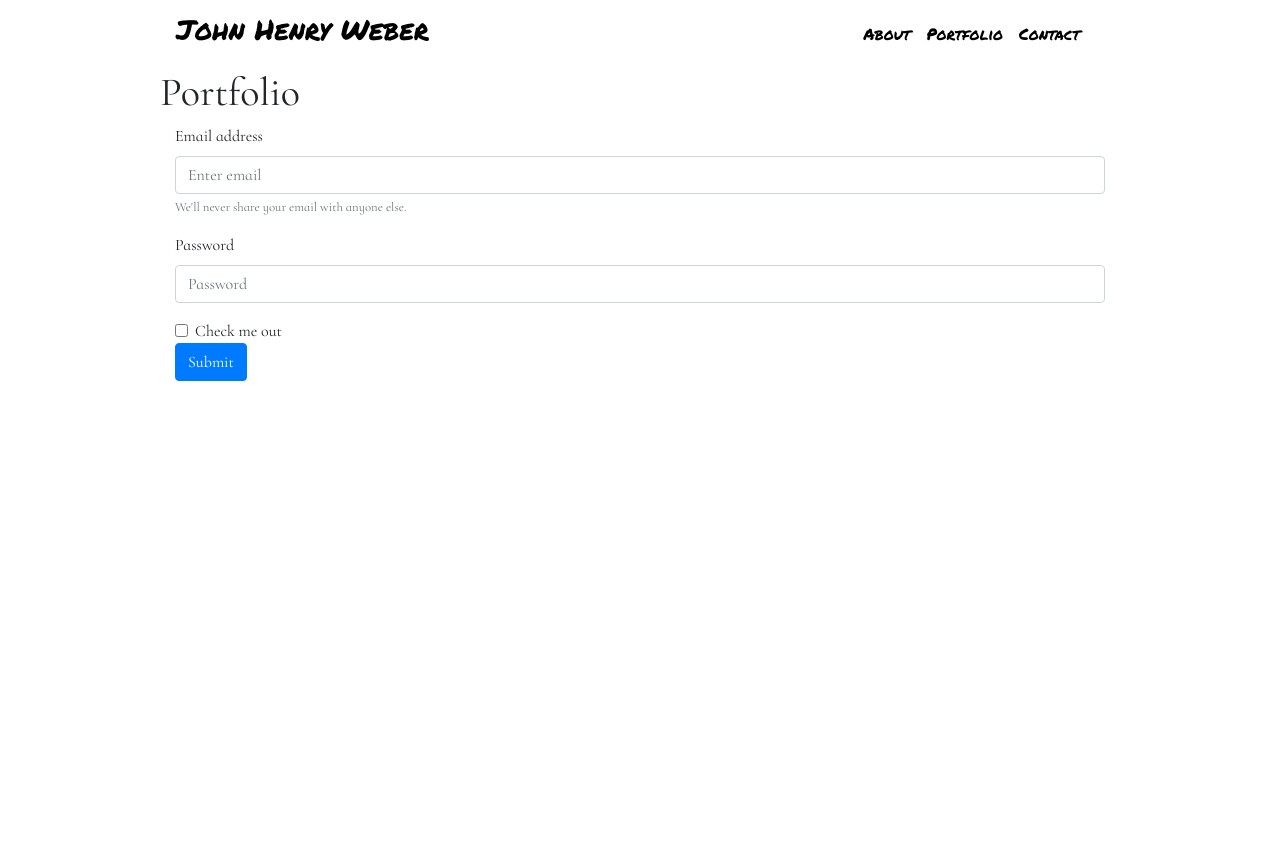
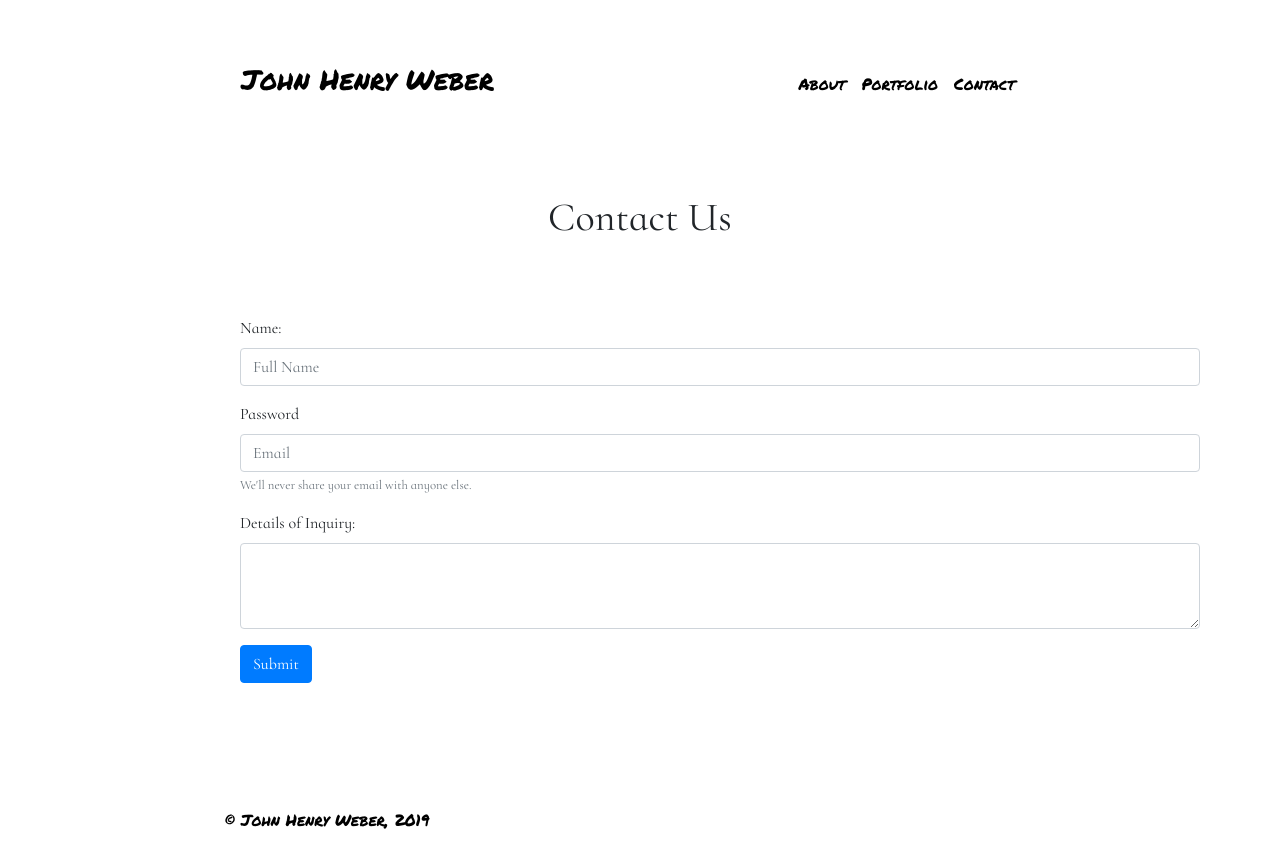
Before and after one commit to MagicalRobotUnicorn/Bootstrap-Portfolio, a plain HTML site: page contact.html in a window 1280 px wide. Before the commit the page ends 800 px from the top, so only its background shows below. Drawn offline with nearby package versions, Linux system fonts and the light colour scheme.

Commit message:
Final Commit - Form Sizing Issue

```diff
--- a/assets/css/stylesheet.css
+++ b/assets/css/stylesheet.css
@@ -3,7 +3,7 @@
 }
 
 .row {
-  align-content: center;
+  margin: 50px;
 }
 nav {
   width: 960px;
@@ -41,7 +41,10 @@ a {
 
 #footer-id {
   margin-top: 75px;
+  float: right;
   text-align: right;
+  align-content: right;
+
   font-family: 'Permanent Marker', cursive;
   color: black;
 }
@@ -60,8 +63,23 @@ a {
   text-align: center;
   margin-left: auto;
   margin-right: auto;
+  margin-bottom: auto;
 }
 
+#picture-frame {
+  margin: 40px;
+  float: left;
+  margin-right: 20px;
+}
+
+#text-frame {
+  margin: 40px;
+  float: right;
+}
 .card:hover {
   box-shadow: 0 8px 16px 0 rgba(0, 0, 0, 0.2);
 }
+
+.form-group {
+  width: 960px;
+}
--- a/contact.html
+++ b/contact.html
@@ -23,34 +23,43 @@
           </button>
           <div class="collapse navbar-collapse d-flex flex-row-reverse" id="navbarNavAltMarkup">
             <div class="navbar-nav" id="navigation">
-              <a class="nav-item nav-link active" href="#">About<span class="sr-only">(current)</span></a>
-              <a class="nav-item nav-link" href="#">Portfolio</a>
-              <a class="nav-item nav-link" href="#">Contact</a>
+              <a class="nav-item nav-link active" href="index.html">About<span class="sr-only"></span></a>
+              <a class="nav-item nav-link" href="portfolio.html">Portfolio</a>
+              <a class="nav-item nav-link" href="contact.html">Contact</a>
             </div>
           </div>
       </nav>
       <div id="full-lenth-bar"></div>
     </div>
+    <h1 id="page-title">Contact Us</h1>
+
     <div class="row">
-        <h1>
-          Portfolio
-        </h1>
-    </div>
-
+      <div class="col-md-12">
         <form>
           <div class="form-group">
-        <label for="exampleInputEmail1">Email address</label>
-        <input type="email" class="form-control" id="exampleInputEmail1" aria-describedby="emailHelp"
-          placeholder="Enter email">
+            <label for="exampleInputEmail1">Name:</label>
+            <input type="email" class="form-control" id="nameInput" placeholder="Full Name">
+          </div>
+          <div class="form-group">
+            <label for="exampleInputPassword1">Password</label>
+            <input type="name" class="form-control" id="nameInput" placeholder="Email">
             <small id="emailHelp" class="form-text text-muted">We'll never share your email with anyone else.</small>
           </div>
           <div class="form-group">
-        <label for="exampleInputPassword1">Password</label>
-        <input type="password" class="form-control" id="exampleInputPassword1" placeholder="Password">
-      </div>
-      <div class="form-check">
-        <input type="checkbox" class="form-check-input" id="exampleCheck1">
-        <label class="form-check-label" for="exampleCheck1">Check me out</label>
+            <label for="exampleFormControlTextarea1">Details of Inquiry:</label>
+            <textarea class="form-control" id="exampleFormControlTextarea1" rows="3"></textarea>
           </div>
           <button type="submit" class="btn btn-primary">Submit</button>
         </form>
+      </div>
+    </div>
+
+    <div class="row">
+      <footer class="footer" id="footer-id">
+        &#169; John Henry Weber, 2019
+      </footer>
+    </div>
+  </div>
+</body>
+
+</html>
```
Also changed, not shown: index.html (+11 -10 lines), portfolio.html (+8 -3 lines). Lines whose indentation alone changed are shown as unchanged.
